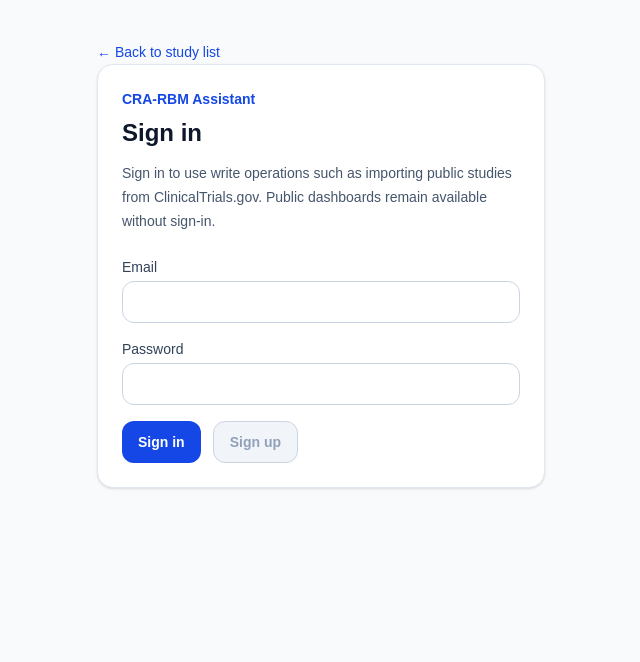
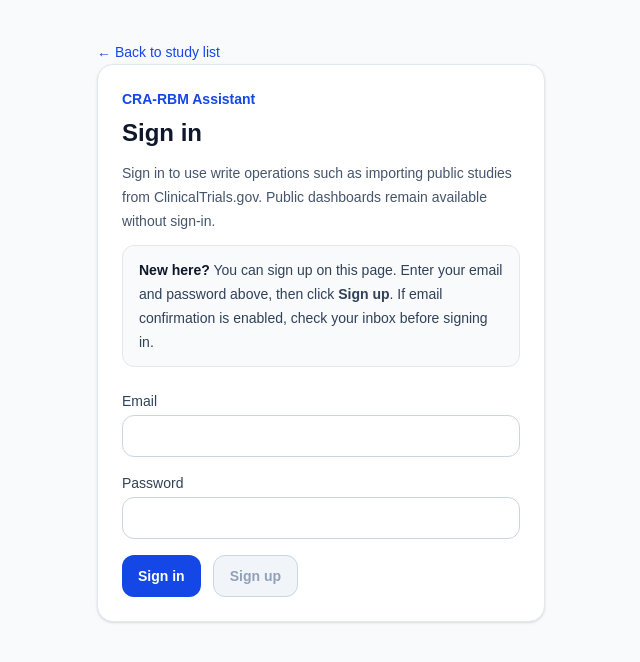
Before and after one commit to pjh5474/CRA-RBM-Assistant, a Next.js app in the folder frontend/: page /login in a window 1280 px wide. Shown: the top 662 px of the page, without its empty margins (319-959 px from the left). Built offline with nearby package versions, Linux system fonts and the light colour scheme; no server answers.

Commit message:
add live demo links and screenshots

```diff
--- a/frontend/src/app/login/page.tsx
+++ b/frontend/src/app/login/page.tsx
@@ -87,6 +87,15 @@ export default function LoginPage() {
 						sign-in.
 					</p>
 
+					<p className="mt-3 rounded-xl border border-slate-200 bg-slate-50 px-4 py-3 text-sm leading-6 text-slate-700">
+						<strong className="font-semibold text-slate-900">
+							New here?
+						</strong>{" "}
+						You can sign up on this page. Enter your email and password above,
+						then click <strong className="font-semibold">Sign up</strong>. If
+						email confirmation is enabled, check your inbox before signing in.
+					</p>
+
 					<form onSubmit={handleSignIn} className="mt-6 space-y-4">
 						<div>
 							<label className="mb-1 block text-sm font-medium text-slate-700">
```
Also changed, not shown: frontend/src/app/studies/[studyId]/sites/[siteId]/icf-version-check/page.tsx (renamed from frontend/src/app/studies/[studyId]/icf-version-check/page.tsx), 13 other files (tests, documents, lock files or other folders).
